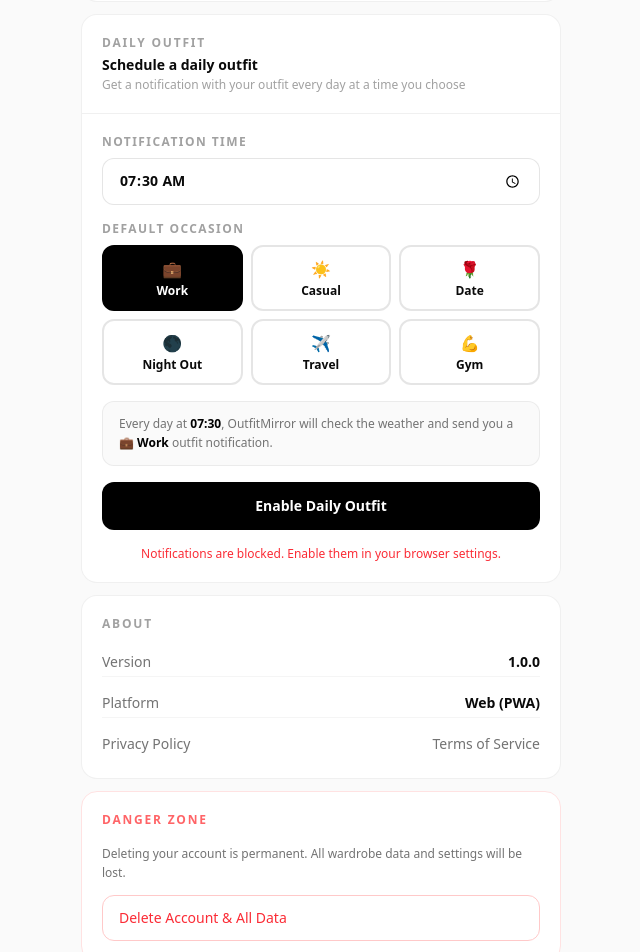
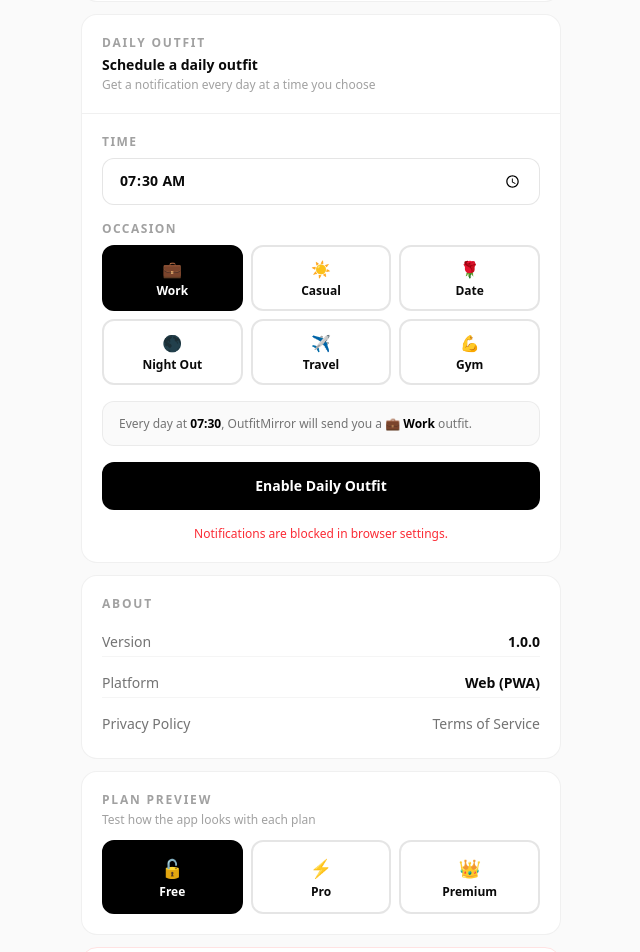
Before and after one commit to GM2301/outfitmirror, a Next.js app: page /settings in a window 1280 px wide. Shown: the part 700-1652 px from the top of the page, without its empty margins (319-959 px from the left). Built offline with nearby package versions, Linux system fonts and the light colour scheme; no server answers.

Commit message:
Plan switcher in settings for testing

```diff
--- a/src/app/settings/page.tsx
+++ b/src/app/settings/page.tsx
@@ -14,14 +14,16 @@
   { value: "gym",       label: "Gym",       emoji: "💪" },
 ];
 
+const PLANS = ["free", "pro", "premium"] as const;
+
 export default function SettingsPage() {
   const supabase = React.useMemo(() => createClient(), []);
   const router = useRouter();
   const [user, setUser] = React.useState<any>(null);
   const [weatherEnabled, setWeatherEnabled] = React.useState(false);
   const [loading, setLoading] = React.useState(false);
+  const [currentPlan, setCurrentPlan] = React.useState("free");
 
-  // Daily outfit schedule
   const [scheduleEnabled, setScheduleEnabled] = React.useState(false);
   const [scheduleTime, setScheduleTime] = React.useState("07:30");
   const [scheduleOccasion, setScheduleOccasion] = React.useState("work");
@@ -31,15 +33,11 @@
   React.useEffect(() => {
     supabase.auth.getUser().then(({ data }) => setUser(data.user));
     setWeatherEnabled(localStorage.getItem("om_weather_enabled") === "1");
-
-    // Lexo schedule settings
     setScheduleEnabled(localStorage.getItem("om_schedule_enabled") === "1");
     setScheduleTime(localStorage.getItem("om_schedule_time") || "07:30");
     setScheduleOccasion(localStorage.getItem("om_schedule_occasion") || "work");
-
-    if ("Notification" in window) {
-      setNotifPermission(Notification.permission);
-    }
+    setCurrentPlan(localStorage.getItem("om_plan") || "free");
+    if ("Notification" in window) setNotifPermission(Notification.permission);
   }, []);
 
   function handleWeatherToggle() {
@@ -48,21 +46,22 @@
     localStorage.setItem("om_weather_enabled", v ? "1" : "0");
   }
 
+  function handlePlanSwitch(plan: string) {
+    localStorage.setItem("om_plan", plan);
+    setCurrentPlan(plan);
+    window.location.reload();
+  }
+
   async function handleSaveSchedule() {
-    // Kërko permission nëse nuk e kemi
     if ("Notification" in window && Notification.permission !== "granted") {
       const perm = await Notification.requestPermission();
       setNotifPermission(perm);
       if (perm !== "granted") return;
     }
-
-    // Ruaj settings
     localStorage.setItem("om_schedule_enabled", "1");
     localStorage.setItem("om_schedule_time", scheduleTime);
     localStorage.setItem("om_schedule_occasion", scheduleOccasion);
     setScheduleEnabled(true);
-
-    // Test notification
     const occ = OCCASIONS.find(o => o.value === scheduleOccasion);
     if ("Notification" in window && Notification.permission === "granted") {
       new Notification("OutfitMirror ✨", {
@@ -70,7 +69,6 @@
         icon: "/icon-192.png",
       });
     }
-
     setScheduleSaved(true);
     setTimeout(() => setScheduleSaved(false), 2000);
   }
@@ -86,7 +84,7 @@
   }
 
   async function handleDeleteAccount() {
-    if (!confirm("Are you sure? This will permanently delete your account and all wardrobe data. This cannot be undone.")) return;
+    if (!confirm("Are you sure? This will permanently delete your account and all wardrobe data.")) return;
     setLoading(true);
     await supabase.auth.signOut();
     router.push("/");
@@ -129,15 +127,21 @@
             <div className="flex items-center justify-between mb-4">
               <div>
                 <div className="flex items-center gap-2">
-                  <p className="font-bold text-sm">Free Plan</p>
+                  <p className="font-bold text-sm capitalize">{currentPlan} Plan</p>
                   <span className="rounded-full bg-neutral-100 px-2 py-0.5 text-xs text-neutral-500 font-medium">Active</span>
                 </div>
-                <p className="text-xs text-neutral-400 mt-0.5">10 items · 3 generations/day</p>
+                <p className="text-xs text-neutral-400 mt-0.5">
+                  {currentPlan === "free" ? "10 items · 3 generations/day" :
+                   currentPlan === "pro"  ? "Unlimited items · Weather-aware" :
+                   "Everything · Trip Planner · AI Assistant"}
+                </p>
               </div>
-              <Link href="/pricing"
-                className="rounded-full bg-black text-white px-4 py-2 text-xs font-bold hover:bg-black/85 transition">
-                Upgrade →
-              </Link>
+              {currentPlan !== "premium" && (
+                <Link href="/pricing"
+                  className="rounded-full bg-black text-white px-4 py-2 text-xs font-bold hover:bg-black/85 transition">
+                  Upgrade →
+                </Link>
+              )}
             </div>
             <div className="rounded-xl bg-neutral-50 border border-black/6 p-3">
               <p className="text-xs text-neutral-500 leading-relaxed">
@@ -156,26 +160,20 @@
                 <p className="text-xs text-neutral-400 mt-0.5">Filter clothes based on current weather</p>
               </div>
               <button onClick={handleWeatherToggle}
-                className={`rounded-full w-12 h-6 transition-all relative flex-shrink-0 ${
-                  weatherEnabled ? "bg-black" : "bg-neutral-200"
-                }`}>
-                <div className={`absolute top-1 w-4 h-4 rounded-full bg-white shadow transition-all ${
-                  weatherEnabled ? "left-7" : "left-1"
-                }`} />
+                className={`rounded-full w-12 h-6 transition-all relative flex-shrink-0 ${weatherEnabled ? "bg-black" : "bg-neutral-200"}`}>
+                <div className={`absolute top-1 w-4 h-4 rounded-full bg-white shadow transition-all ${weatherEnabled ? "left-7" : "left-1"}`} />
               </button>
             </div>
           </div>
 
-          {/* ── DAILY OUTFIT SCHEDULE ── */}
+          {/* Daily Outfit */}
           <div className="rounded-2xl bg-white border border-black/6 overflow-hidden">
             <div className="p-5 border-b border-black/6">
               <div className="flex items-center justify-between">
                 <div>
                   <p className="text-xs font-bold uppercase tracking-[0.15em] text-neutral-400 mb-1">Daily Outfit</p>
                   <p className="font-semibold text-sm">Schedule a daily outfit</p>
-                  <p className="text-xs text-neutral-400 mt-0.5">
-                    Get a notification with your outfit every day at a time you choose
-                  </p>
+                  <p className="text-xs text-neutral-400 mt-0.5">Get a notification every day at a time you choose</p>
                 </div>
                 {scheduleEnabled && (
                   <div className="flex items-center gap-1.5 flex-shrink-0 ml-3">
@@ -185,48 +183,31 @@
                 )}
               </div>
             </div>
-
             <div className="p-5 flex flex-col gap-4">
-
-              {/* Time picker */}
               <div>
-                <label className="text-xs font-bold uppercase tracking-[0.12em] text-neutral-400 mb-2 block">
-                  Notification time
-                </label>
-                <input type="time" value={scheduleTime}
-                  onChange={e => setScheduleTime(e.target.value)}
+                <label className="text-xs font-bold uppercase tracking-[0.12em] text-neutral-400 mb-2 block">Time</label>
+                <input type="time" value={scheduleTime} onChange={e => setScheduleTime(e.target.value)}
                   className="w-full rounded-xl border border-black/10 px-4 py-3 text-sm focus:outline-none focus:ring-2 focus:ring-black/8 bg-white font-semibold" />
               </div>
-
-              {/* Occasion picker */}
               <div>
-                <label className="text-xs font-bold uppercase tracking-[0.12em] text-neutral-400 mb-2 block">
-                  Default occasion
-                </label>
+                <label className="text-xs font-bold uppercase tracking-[0.12em] text-neutral-400 mb-2 block">Occasion</label>
                 <div className="grid grid-cols-3 gap-2">
                   {OCCASIONS.map(o => (
-                    <button key={o.value} type="button"
-                      onClick={() => setScheduleOccasion(o.value)}
+                    <button key={o.value} type="button" onClick={() => setScheduleOccasion(o.value)}
                       className={"rounded-xl border-2 py-2.5 text-xs font-bold transition active:scale-[0.95] " +
-                        (scheduleOccasion === o.value
-                          ? "border-black bg-black text-white"
-                          : "border-black/10 hover:border-black/20")}>
+                        (scheduleOccasion === o.value ? "border-black bg-black text-white" : "border-black/10 hover:border-black/20")}>
                       <span className="block text-base mb-0.5">{o.emoji}</span>
                       {o.label}
                     </button>
                   ))}
                 </div>
               </div>
-
-              {/* Preview */}
               <div className="rounded-xl bg-neutral-50 border border-black/6 px-4 py-3">
                 <p className="text-xs text-neutral-500 leading-relaxed">
-                  Every day at <strong className="text-black">{scheduleTime}</strong>, OutfitMirror will check the weather and send you a{" "}
-                  <strong className="text-black">{selectedOccasion?.emoji} {selectedOccasion?.label}</strong> outfit notification.
+                  Every day at <strong className="text-black">{scheduleTime}</strong>, OutfitMirror will send you a{" "}
+                  <strong className="text-black">{selectedOccasion?.emoji} {selectedOccasion?.label}</strong> outfit.
                 </p>
               </div>
-
-              {/* Save / Disable buttons */}
               {!scheduleEnabled ? (
                 <button type="button" onClick={handleSaveSchedule}
                   className="w-full rounded-xl bg-black text-white py-3.5 text-sm font-bold hover:bg-black/85 transition active:scale-[0.98]">
@@ -244,11 +225,8 @@
                   </button>
                 </div>
               )}
-
               {notifPermission === "denied" && (
-                <p className="text-xs text-red-500 text-center">
-                  Notifications are blocked. Enable them in your browser settings.
-                </p>
+                <p className="text-xs text-red-500 text-center">Notifications are blocked in browser settings.</p>
               )}
             </div>
           </div>
@@ -272,6 +250,28 @@
             </div>
           </div>
 
+          {/* ── PLAN SWITCHER (testing) ── */}
+          <div className="rounded-2xl bg-white border border-black/6 p-5">
+            <p className="text-xs font-bold uppercase tracking-[0.15em] text-neutral-400 mb-1">Plan Preview</p>
+            <p className="text-xs text-neutral-400 mb-3">Test how the app looks with each plan</p>
+            <div className="grid grid-cols-3 gap-2">
+              {[
+                { plan: "free",    icon: "🔓", label: "Free"    },
+                { plan: "pro",     icon: "⚡", label: "Pro"     },
+                { plan: "premium", icon: "👑", label: "Premium" },
+              ].map(p => (
+                <button key={p.plan} type="button" onClick={() => handlePlanSwitch(p.plan)}
+                  className={"rounded-xl border-2 py-3 text-xs font-bold transition active:scale-[0.95] " +
+                    (currentPlan === p.plan
+                      ? "border-black bg-black text-white"
+                      : "border-black/10 hover:border-black/20")}>
+                  <span className="block text-lg mb-0.5">{p.icon}</span>
+                  {p.label}
+                </button>
+              ))}
+            </div>
+          </div>
+
           {/* Danger zone */}
           <div className="rounded-2xl bg-white border border-red-100 p-5">
             <p className="text-xs font-bold uppercase tracking-[0.15em] text-red-400 mb-4">Danger Zone</p>
```
